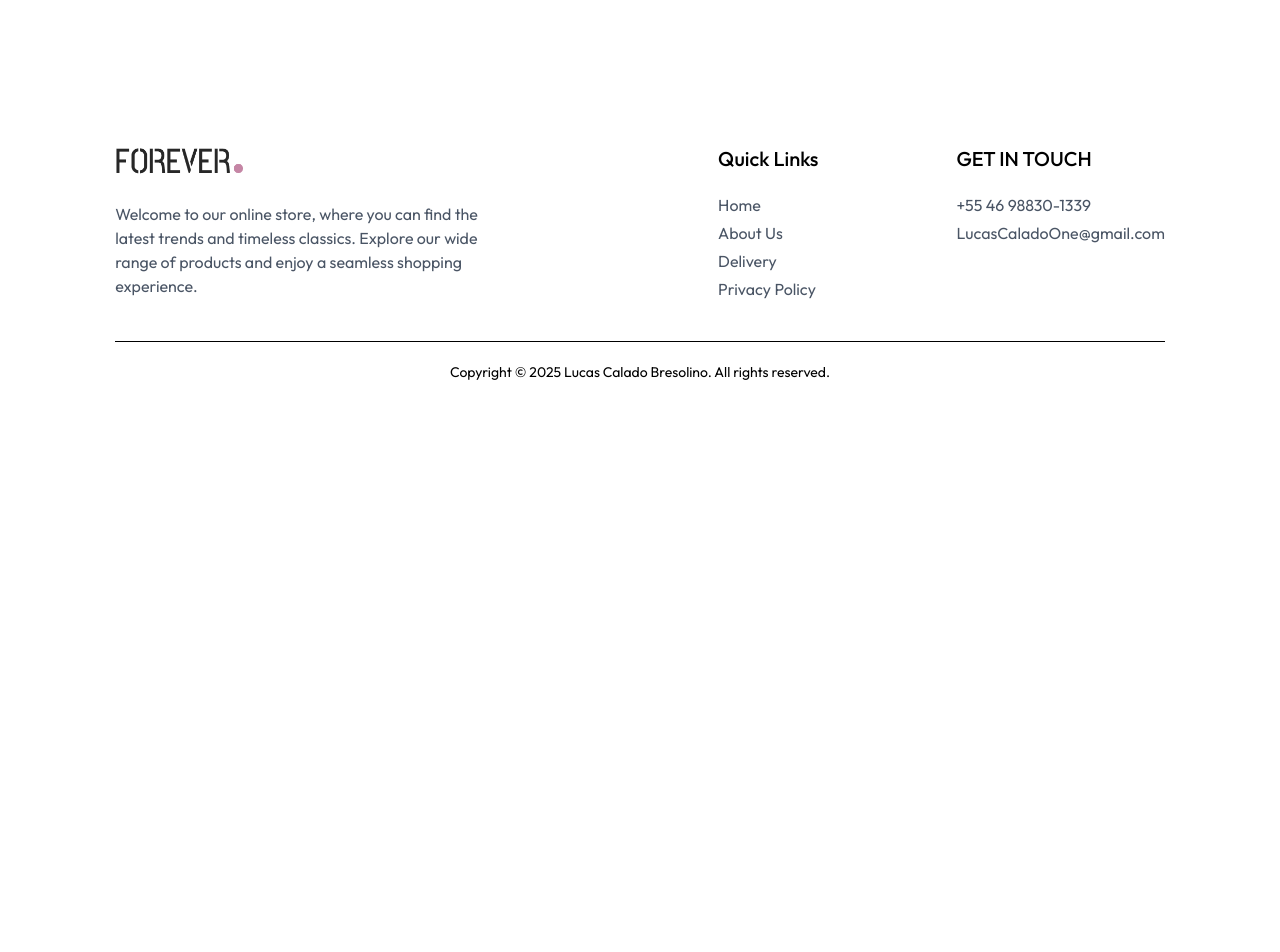
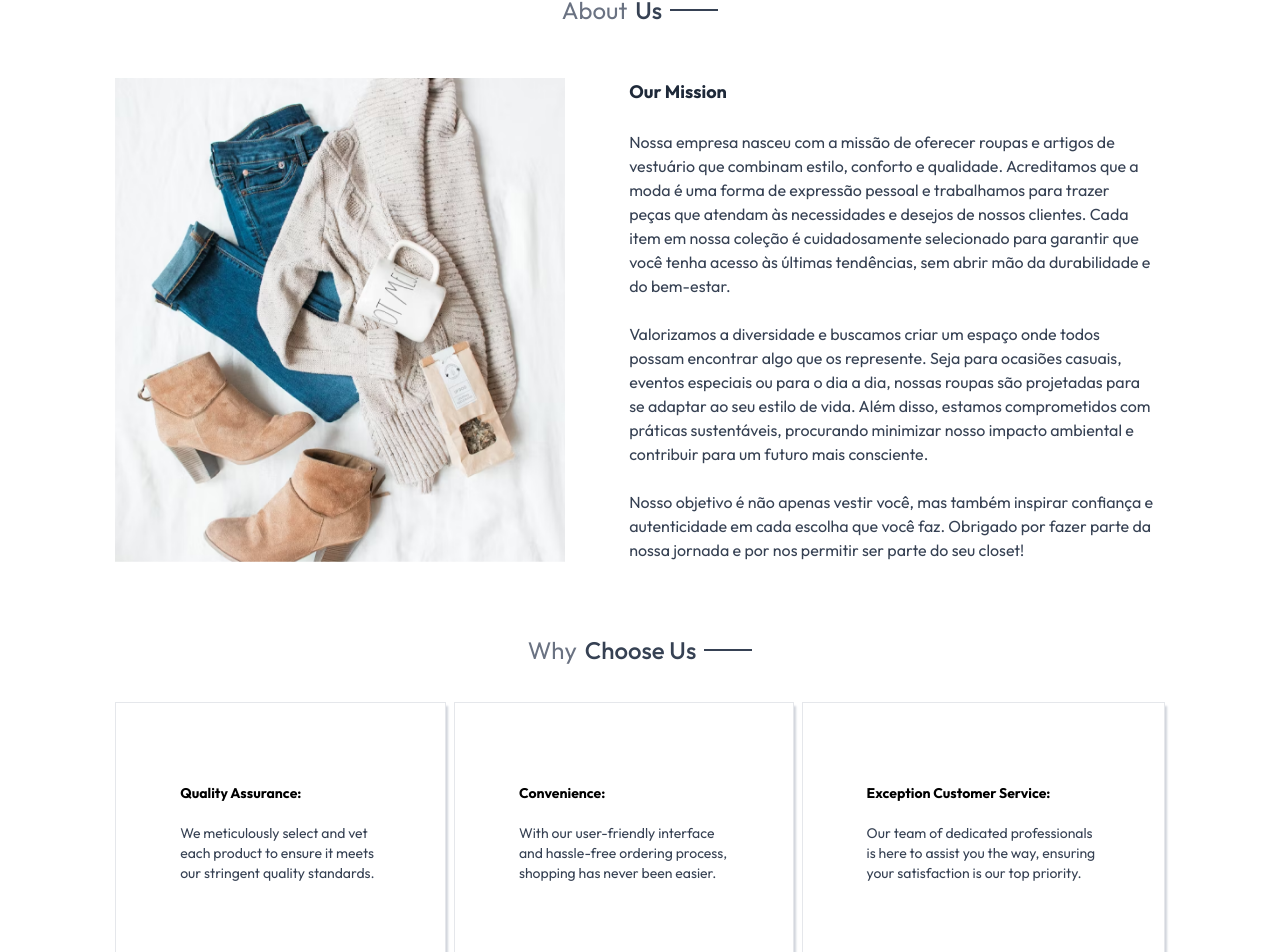
Before and after one commit to TryHardLearning/dynamicsearch, a React (Vite) app in the folder dynamicsearch/: page /about in a window 1280 px wide. Shown: the part 120-1072 px from the top of the page. Before the commit the page ends 800 px from the top, so only its background shows below. Built offline with nearby package versions, Linux system fonts and the light colour scheme.

Commit message:
feat: about us page

```diff
--- a/dynamicsearch/src/pages/About.jsx
+++ b/dynamicsearch/src/pages/About.jsx
@@ -1,8 +1,55 @@
 import React from 'react'
+import Title from '../components/Title'
+import { assets } from '../assets/frontend_assets/assets'
+import NewsLetterBox from '../components/NewsLetterBox'
 
 const About = () => {
   return (
-    <div>About</div>
+    <div>
+      <div className='text-2xl text-center pt-8 border-t'>
+        <Title title1={'About'} title2={'Us'} />
+      </div>
+      <div className='my-10 flex flex-col md:flex-row gap-16'>
+        <img className='w-full md:max-w-[450px]' src={assets.about_img} />
+        <div className='flex flex-col justify-center gap-6 md:w-2/4 text-gray-700'>
+          <b className='text-gray-800 text-lg'>Our Mission</b>
+          <p>
+            Nossa empresa nasceu com a missão de oferecer roupas e artigos de vestuário que combinam estilo, conforto e qualidade. Acreditamos que a moda é uma forma de expressão pessoal e trabalhamos para trazer peças que atendam às necessidades e desejos de nossos clientes. Cada item em nossa coleção é cuidadosamente selecionado para garantir que você tenha acesso às últimas tendências, sem abrir mão da durabilidade e do bem-estar.
+          </p>
+          <p>
+            Valorizamos a diversidade e buscamos criar um espaço onde todos possam encontrar algo que os represente. Seja para ocasiões casuais, eventos especiais ou para o dia a dia, nossas roupas são projetadas para se adaptar ao seu estilo de vida. Além disso, estamos comprometidos com práticas sustentáveis, procurando minimizar nosso impacto ambiental e contribuir para um futuro mais consciente.
+          </p>
+          <p>
+          Nosso objetivo é não apenas vestir você, mas também inspirar confiança e autenticidade em cada escolha que você faz. Obrigado por fazer parte da nossa jornada e por nos permitir ser parte do seu closet!
+          </p>
+        </div>
+      </div>
+      <div className='text-2xl text-center pt-8 pb-6'>
+        <Title title1={'Why'} title2={'Choose Us'} />
+      </div>
+      <div className='flex flex-col gap-2 rounded-[8px] md:flex-row text-sm mb-20'>
+        <div className='flex flex-col gap-5 border border-gray-200 shadow-[2px_4px_2px] shadow-gray-300 px-10 md:px-16 py-8 sm:py-20 '>
+          <b>Quality Assurance:</b>
+          <p className='text-gray-700'>
+          We meticulously select and vet each product to ensure it meets our stringent quality standards.
+          </p>
+        </div>
+        <div className='flex flex-col gap-5 border border-gray-200 shadow-[2px_4px_2px] shadow-gray-300 px-10 md:px-16 py-8 sm:py-20 '>
+          <b>Convenience:</b>
+          <p className='text-gray-700'>
+          With our user-friendly interface and hassle-free ordering process, shopping has never been easier.
+          </p>
+        </div>
+        <div className='flex flex-col gap-5 border border-gray-200 shadow-[2px_4px_2px] shadow-gray-300 px-10 md:px-16 py-8 sm:py-20 '>
+          <b>Exception Customer Service:</b>
+          <p className='text-gray-700'>
+          Our team of dedicated professionals is here to assist you the way, ensuring your satisfaction is our top priority.
+          </p>
+        </div>
+      </div>
+      <NewsLetterBox/>
+
+    </div>
   )
 }
 
```
